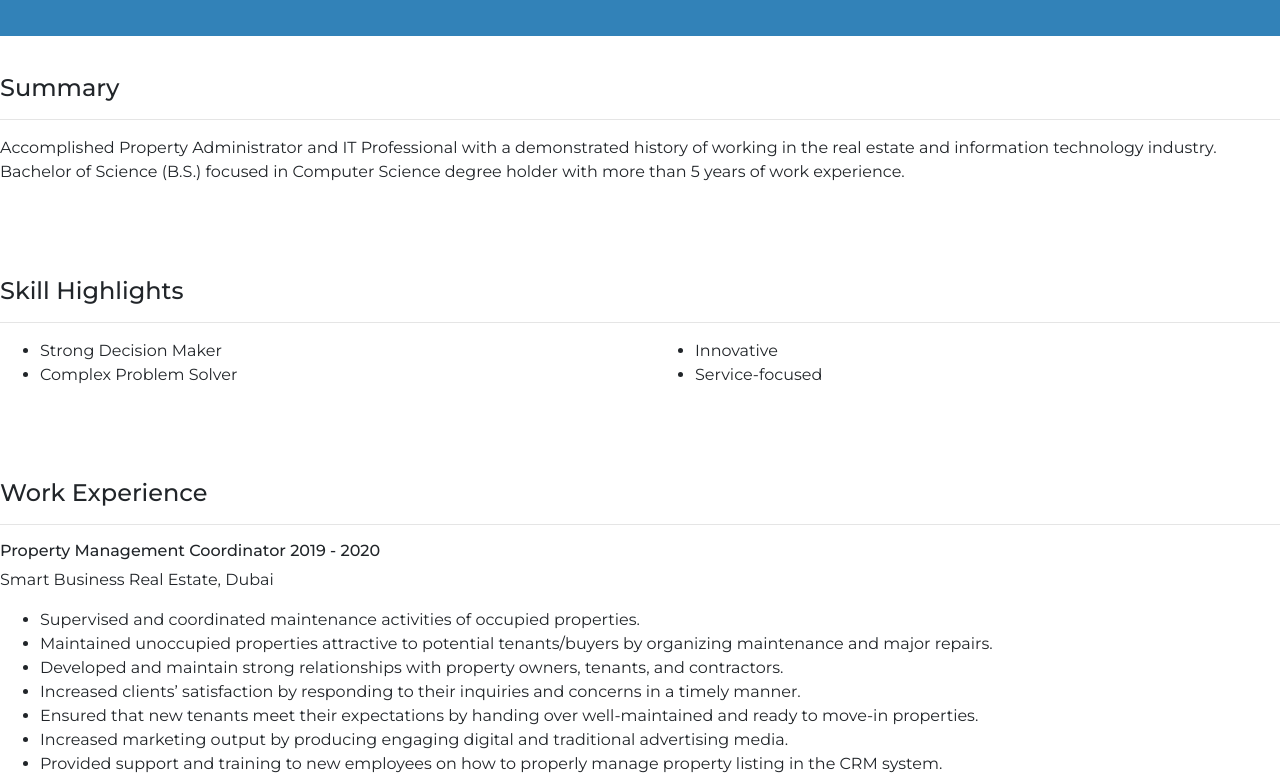
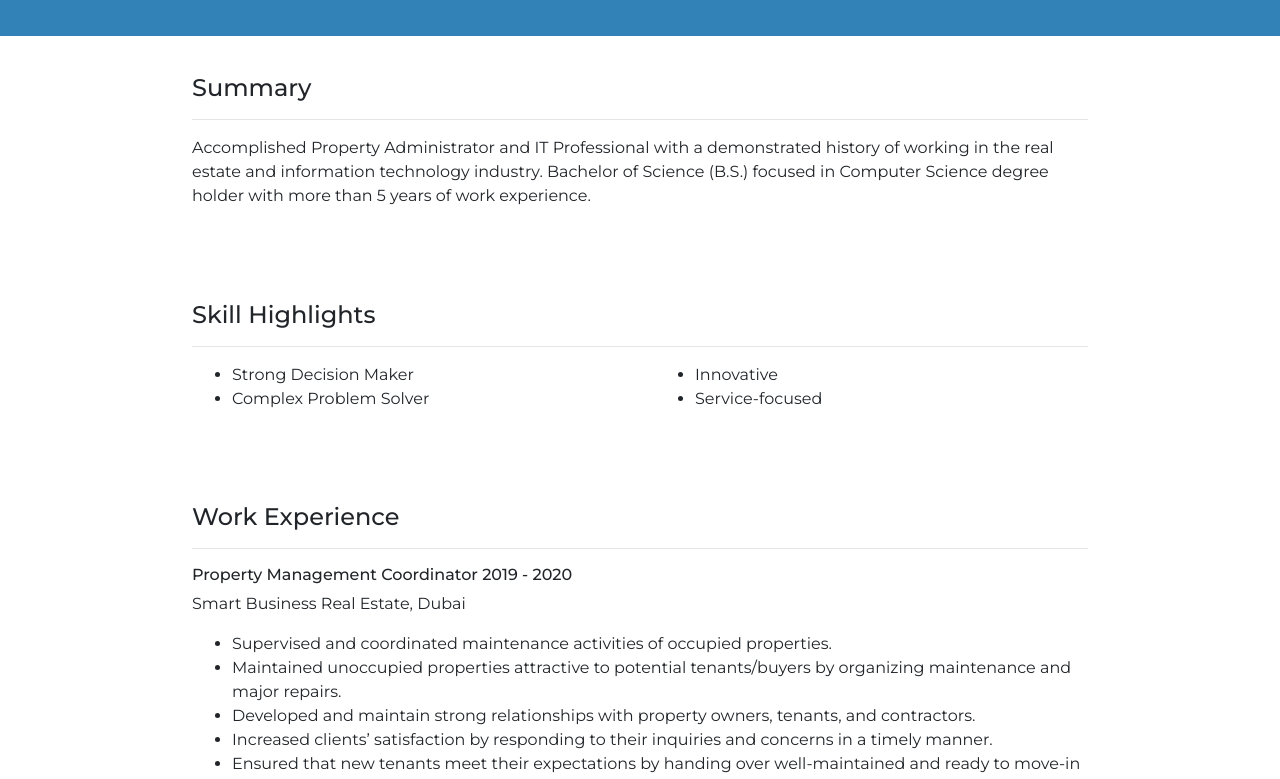
Before and after one commit to ralpharsybauto/cv, a plain HTML site: page index.html in a window 1280 px wide. Shown: the part 161-940 px from the top of the page. Drawn offline with Linux system fonts and the light colour scheme.

Commit message:
Update styles.css

```diff
--- a/css/styles.css
+++ b/css/styles.css
@@ -46,5 +46,5 @@ a:hover {
 /* Container */
 
 .container-fluid {
-  padding: 3% 0;
+  padding: 3% 15%;
 }
```
